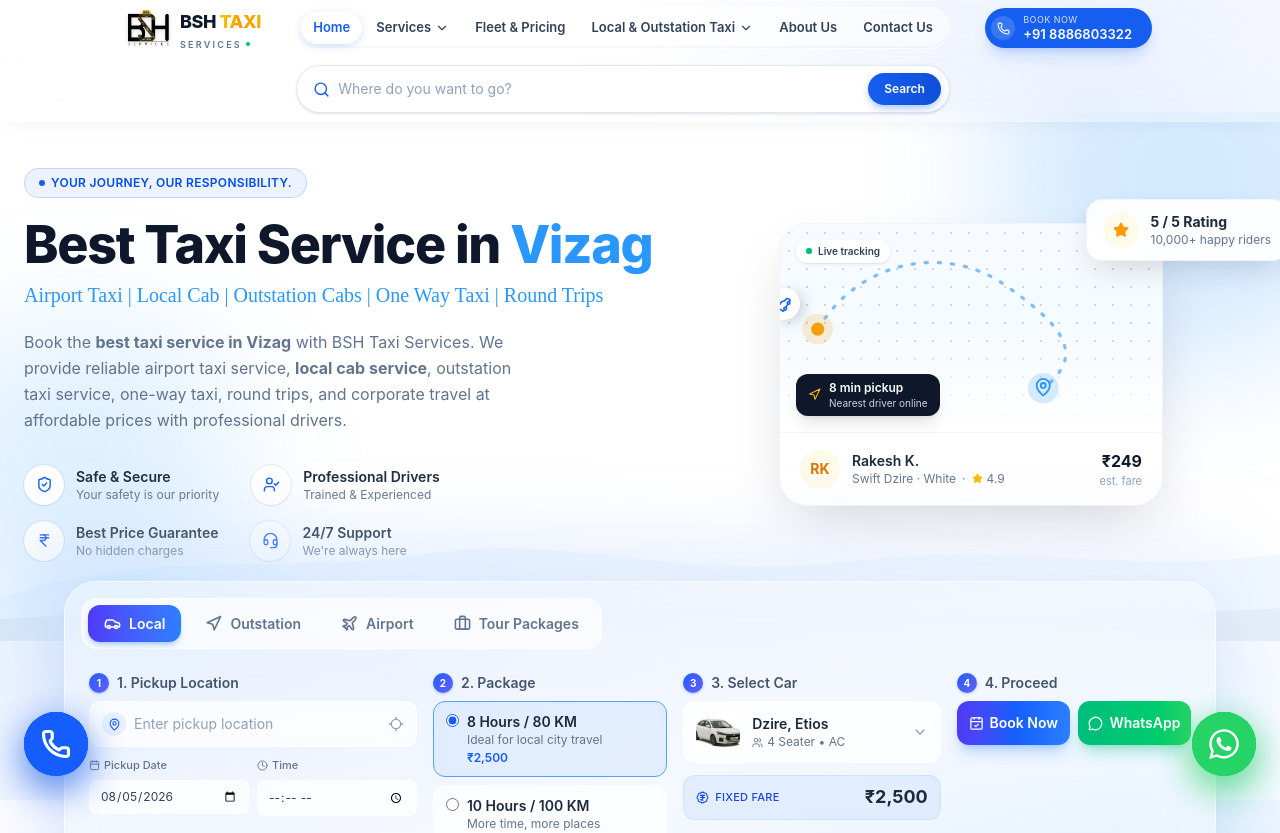
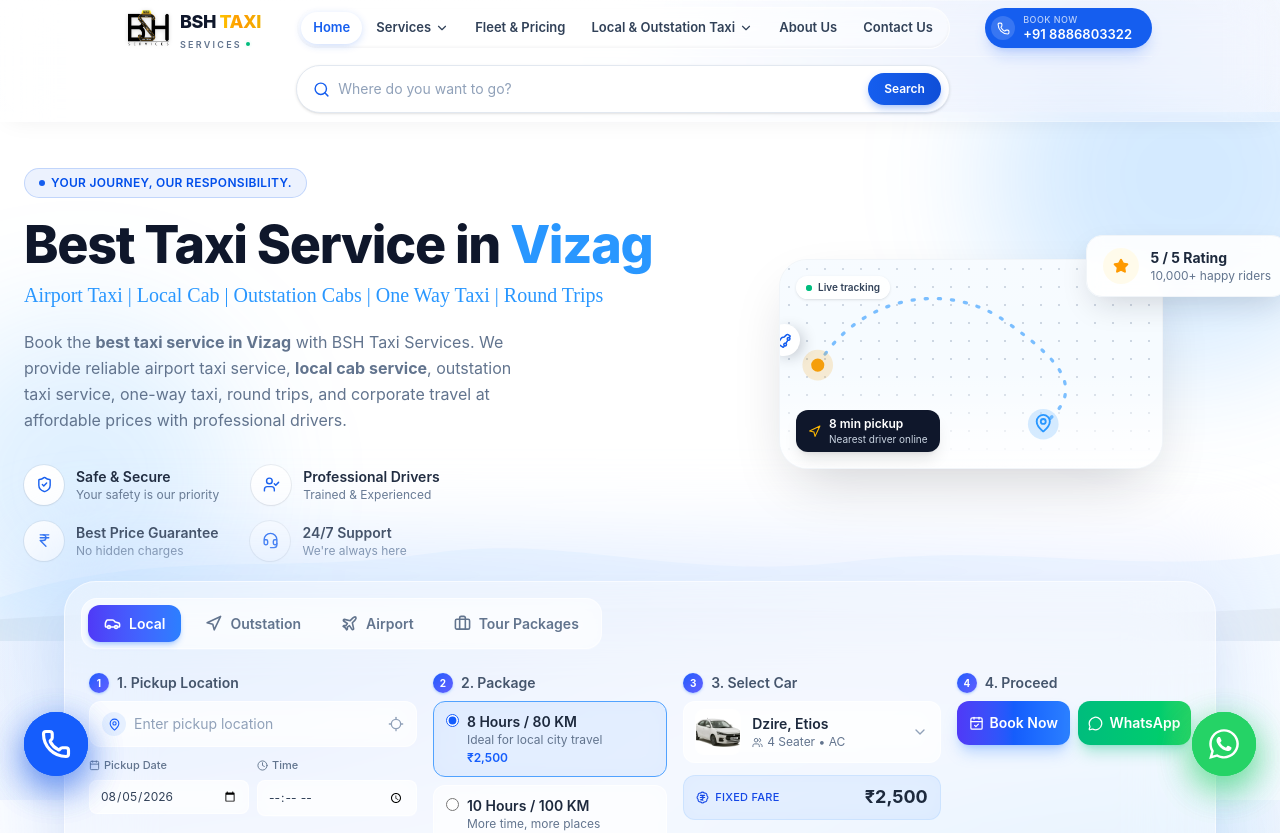
Before and after one commit to sateesh1216/BSH_webpage, a React (Vite) app: page / in a window 1280 px wide. Shown: the top 833 px of the page. Built offline with nearby package versions, Linux system fonts and the light colour scheme; a web font is replaced by a local one.

Commit message:
hero section

```diff
--- a/src/components/home/Hero.tsx
+++ b/src/components/home/Hero.tsx
@@ -215,27 +215,6 @@
               </div>
             </div>
 
-            {/* driver + fare row — turns the sketch into a real booking preview */}
-            <div className="flex items-center justify-between gap-3 border-t border-slate-100 px-5 py-4">
-              <div className="flex items-center gap-3">
-                <div className="grid h-10 w-10 shrink-0 place-items-center rounded-full bg-amber-50 text-sm font-bold text-amber-600">
-                  RK
-                </div>
-                <div>
-                  <p className="text-sm font-semibold text-slate-800">Rakesh K.</p>
-                  <div className="flex items-center gap-1 text-xs text-slate-500">
-                    <span>Swift Dzire · White</span>
-                    <span className="mx-0.5">·</span>
-                    <Star size={11} className="text-amber-400" fill="currentColor" />
-                    <span>4.9</span>
-                  </div>
-                </div>
-              </div>
-              <div className="text-right">
-                <p className="text-base font-bold text-slate-900">₹249</p>
-                <p className="text-[11px] text-slate-400">est. fare</p>
-              </div>
-            </div>
           </div>
 
           {/* Floating rating card */}
```
